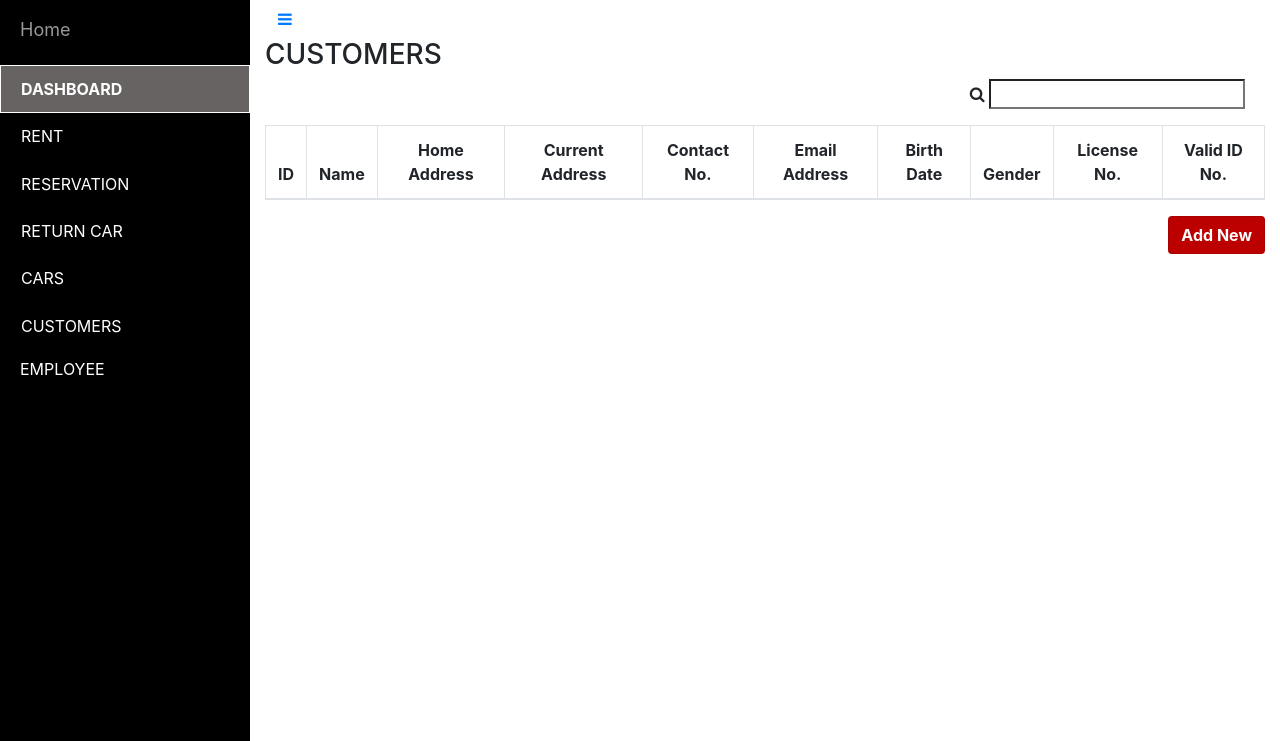
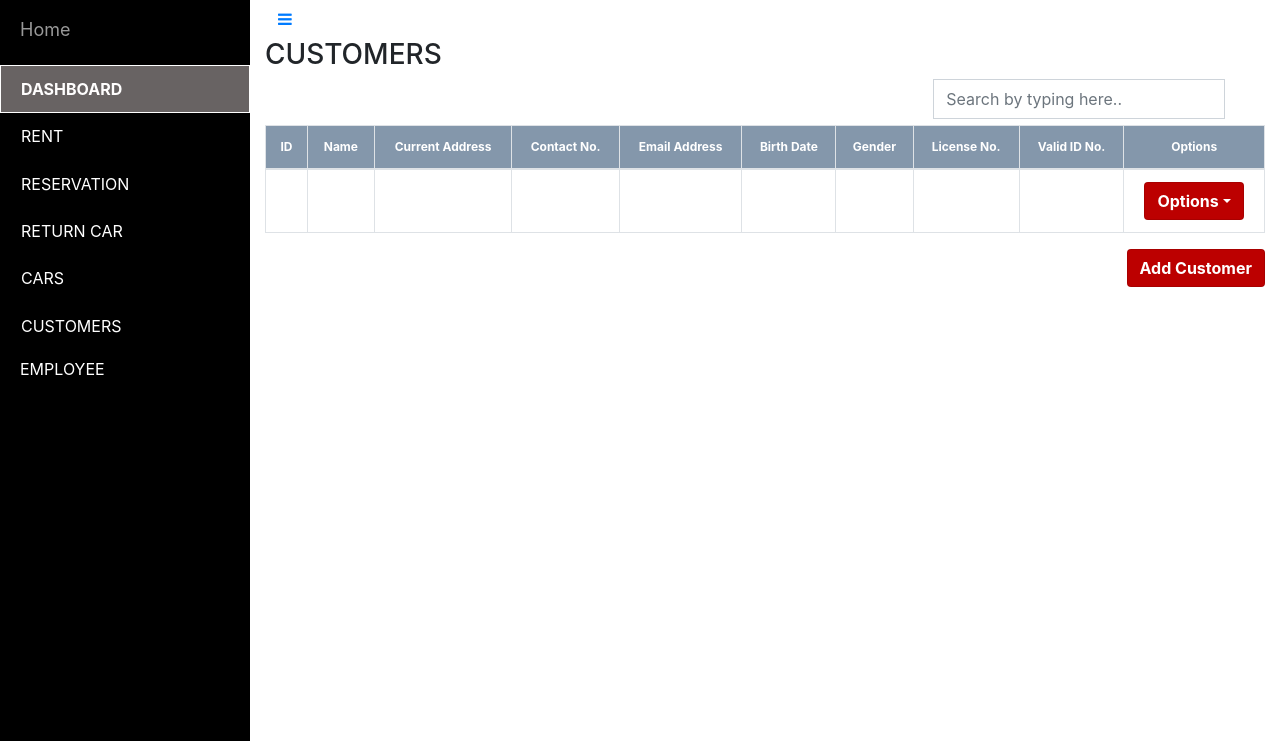
Before and after one commit to newbies4/fighting, a CodeIgniter app: page /fighting/index.php/home/customer in a window 1280 px wide. Shown: the part 59-800 px from the top of the page. Run offline with CodeIgniter, Linux system fonts and the light colour scheme; lists and menus that the app fills with data are empty; some libraries are stand-ins or nearby versions.

Commit message:
new pages, add_customer, rent

```diff
--- a/application/controllers/Home.php
+++ b/application/controllers/Home.php
@@ -78,4 +78,11 @@ class Home extends CI_Controller {
 	{
 		$this->load->view('admin/admin_login');
 	}
+	public function add_customer()
+	{
+
+		$data['main_view'] = "admin/add_customer";
+
+		$this->load->view('layouts/main', $data);
+	}
 }
--- a/application/views/admin/add_cars.php
+++ b/application/views/admin/add_cars.php
@@ -1,6 +1,6 @@
 <header>
-    <h3>ADD CARS </h3>
-
+    <center><h3>ADD CARS </h3></center>
+    <br>
 </header>
 
 <div class = "container">
--- a/application/views/admin/customer.php
+++ b/application/views/admin/customer.php
@@ -1,52 +1,46 @@
 <h3> CUSTOMERS </h3>
     <div class="form-group">
-    <i class="fa fa-search"></i><label for="search-field"></label>
-        <input type="search" />
+    <div class="form-group pull-right col-lg-4"><input type="text" placeholder="Search by typing here.." class="search form-control"></div><span class="counter pull-right"></span>
     </div>
 </header>
 <div class="table-responsive">
     <table class="table table-bordered" id="">
-        <thead>
+      <thead class="bill-header cs">
+        <tr>
+          <th id="trs-hd" class="">ID</th>
+          <th id="trs-hd" class="">Name</th>
+          <!--  <th>Home Address</th>-->
+          <th id="trs-hd" class="">Current Address</th>
+          <th id="trs-hd" class="">Contact No.</th>
+          <th id="trs-hd" class="">Email Address</th>
+          <th id="trs-hd" class="">Birth Date</th>
+          <th id="trs-hd" class="">Gender</th>
+          <th id="trs-hd" class="">License No.</th>
+          <th id="trs-hd" class="">Valid ID No.</th>
+          <th id="trs-hd" class="">Options</th>
+        </tr>
+      </thead>
+      <tbody>
+             <tr class="warning no-result">
+                <td colspan="12"><i class="fa fa-warning"></i>&nbsp; No Result !!!</td>
+            </tr>
             <tr>
-                <th>ID</th>
-                <th>Name</th>
-                <th>Home Address</th>
-                <th>Current Address</th>
-                <th>Contact No.</th>
-                <th>Email Address</th>
-                <th>Birth Date</th>
-                <th>Gender</th>
-                <th>License No.</th>
-                <th>Valid ID No.</th>
-
+                <td></td>
+                <td></td>
+                <td></td>
+                <td></td>
+                <td></td>
+                <td></td>
+                <td></td>
+                <td></td>
+                <td></td>
+                <td>
+                    <div class="dropdown"><button class="btn btn-primary dropdown-toggle" data-toggle="dropdown" aria-expanded="false" type="button" >Options</button>
+                    <div class="dropdown-menu" role="menu"><a class="dropdown-item" role="presentation" href="#">Edit</a><a class="dropdown-item" role="presentation" href="#">Release</a><a class="dropdown-item" role="presentation" href="#">Return</a></div>
+                    </div>
+                </td>
             </tr>
-        </thead>
-
+        </tbody>
     </table>
 </div>
-<button class="btn btn-primary pull pull-right" data-toggle="modal" data-target="#addCar">Add New</button>
-
-<!-- Add  Car -->
-<div class="modal fade" tabindex="-1" role="dialog" id="addCar">
-  <div class="modal-dialog" role="document">
-    <div class="modal-content">
-      <div class="modal-header">
-          <h5 class="modal-title"><font color="black">Add Car </font></h5>
-        <button type="button" class="close" data-dismiss="modal" aria-label="Close">
-          <span aria-hidden="true">&times;</span>
-        </button>
-      </div>
-      <div class="modal-body">
-        <ol class="breadcrumb">
-            <li class="breadcrumb-item"><a><span>Fill in the car information</span></a></li>
-            <li class="breadcrumb-item"><a><span>Add Pictures</span></a></li>
-            <li class="breadcrumb-item"><a><span>Review</span></a></li>
-</ol>
-      </div>
-      <div class="modal-footer">
-        <button type="button" class="btn btn-secondary" data-dismiss="modal">Close</button>
-        <button type="button" class="btn btn-primary">Save changes</button>
-      </div>
-    </div>
-  </div>
-</div>
+<a class="btn btn-primary pull pull-right"  href="<?php echo base_url();?>index.php/home/add_customer">Add Customer</a>
--- a/application/views/admin/rent.php
+++ b/application/views/admin/rent.php
@@ -1,5 +1,6 @@
 <div class="col-md-12 search-table-col">
-                            <div class="form-group pull-right col-lg-4"><input type="text" placeholder="Search by typing here.." class="search form-control"></div><span class="counter pull-right"></span><button class="btn btn-primary modal-open"  data-modal="new reservation">New Rent</button>
+                            <div class="form-group pull-right col-lg-4"><input type="text" placeholder="Search by typing here.." class="search form-control"></div><span class="counter pull-right"></span>
+                            <button class="btn btn-primary modal-open"  data-modal="new reservation">New Rent</button>
 
                                 <div class="modal" id="new reservation">
                                 <div class="modal-content">
```
Also changed, not shown: application/views/admin/add_customer.php (added, +82 -0 lines), application/views/admin/cars.php (+48 -21 lines).
